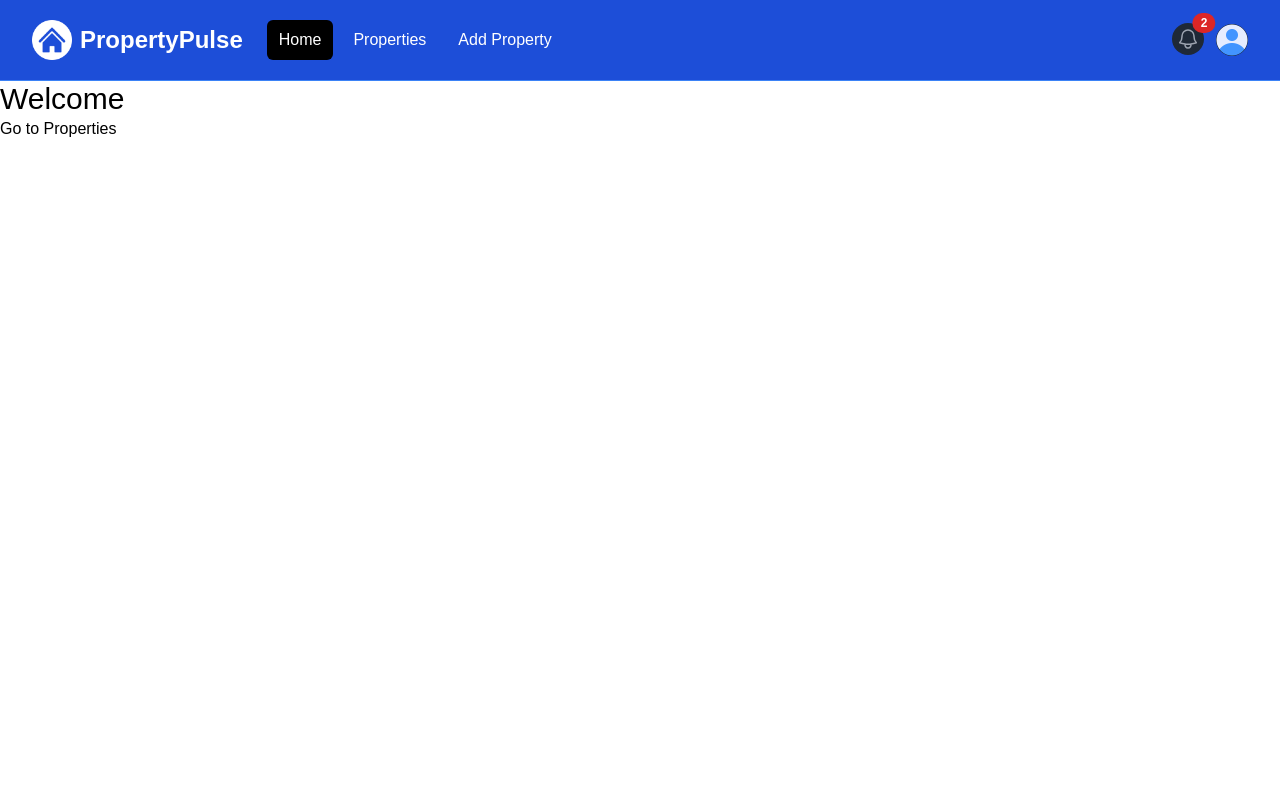
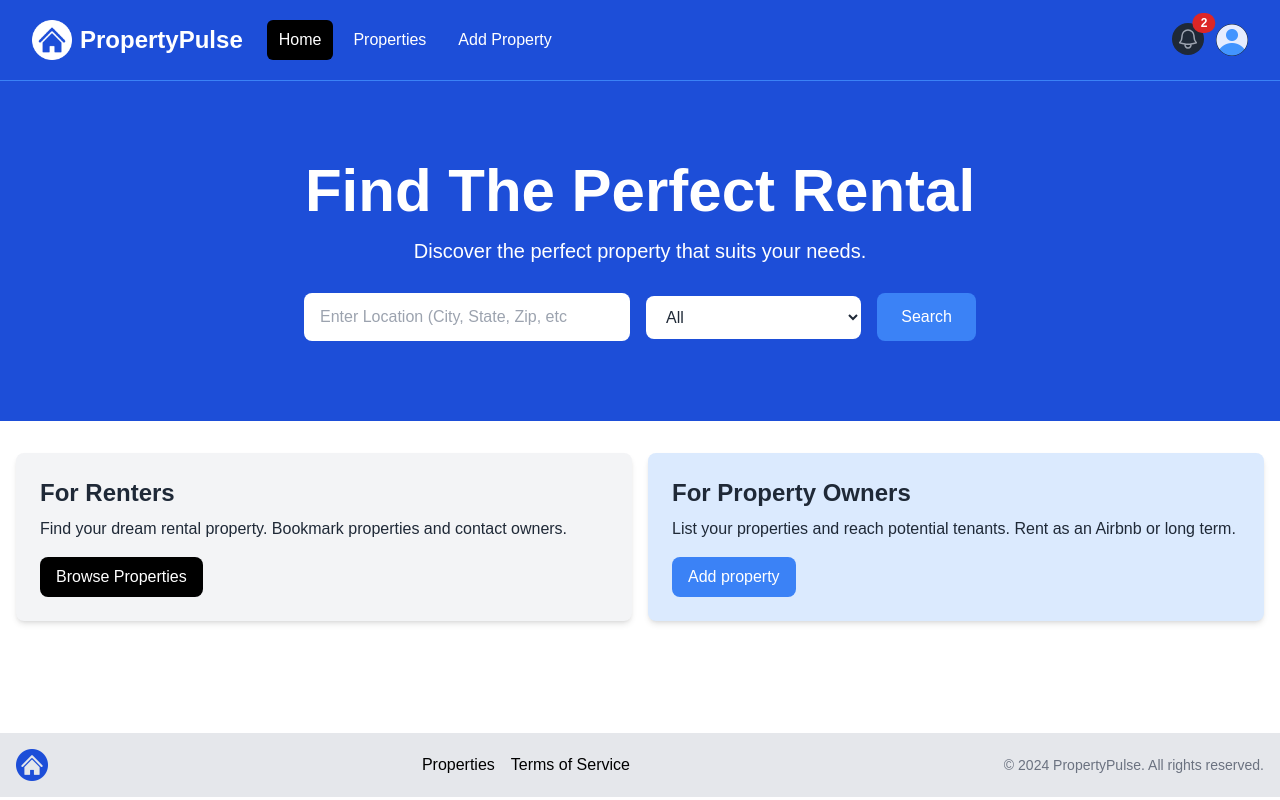
Before and after one commit to alexangria1992/property-pulse-nextjs, a Next.js app: page / in a window 1280 px wide. Built offline with nearby package versions, Linux system fonts and the light colour scheme.

Commit message:
Homepage Components & Footer

```diff
--- a/app/layout.jsx
+++ b/app/layout.jsx
@@ -1,12 +1,14 @@
 import React from 'react';
 import '@/assets/styles/globals.css';
 import Navbar from '@/components/Navbar';
+import Footer from '@/components/Footer';
 const MainLayout = ({ children }) => {
   return (
     <html>
       <body>
         <Navbar />
         <main>{children}</main>
+        <Footer />
       </body>
     </html>
   );
--- a/app/page.jsx
+++ b/app/page.jsx
@@ -1,12 +1,15 @@
+import Hero from '@/components/Hero';
+import InfoBox from '@/components/InfoBox';
+import InfoBoxes from '@/components/InfoBoxes';
 import Link from 'next/link';
 import React from 'react';
 
 const HomePage = () => {
   return (
-    <div>
-      <h1 className='text-3xl'>Welcome</h1>
-      <Link href='/properties'>Go to Properties</Link>
-    </div>
+    <>
+      <Hero />
+      <InfoBoxes />
+    </>
   );
 };
 
--- /dev/null
+++ b/components/Footer.jsx
@@ -0,0 +1,33 @@
+import Image from 'next/image';
+import Link from 'next/link';
+import React from 'react';
+import logo from '@/assets/images/logo.png';
+const Footer = () => {
+  const currentYear = new Date().getFullYear();
+  return (
+    <footer className='bg-gray-200 py-4 mt-24'>
+      <div className='container mx-auto flex flex-col md:flex-row items-center justify-between px-4'>
+        <div className='mb-4 md:mb-0'>
+          <Image src={logo} alt='Logo' className='h-8 w-auto' />
+        </div>
+        <div className='flex flex-wrap justify-center md:justify-start mb-4 md:mb-0'>
+          <ul className='flex space-x-4'>
+            <li>
+              <Link href='/properties'>Properties</Link>
+            </li>
+            <li>
+              <Link href='/'>Terms of Service</Link>
+            </li>
+          </ul>
+        </div>
+        <div>
+          <p className='text-sm text-gray-500 mt-2 md:mt-0'>
+            &copy; {currentYear} PropertyPulse. All rights reserved.
+          </p>
+        </div>
+      </div>
+    </footer>
+  );
+};
+
+export default Footer;
--- /dev/null
+++ b/components/Hero.jsx
@@ -0,0 +1,60 @@
+import React from 'react';
+
+const Hero = () => {
+  return (
+    // <!-- Hero -->
+    <section className='bg-blue-700 py-20 mb-4'>
+      <div className='max-w-7xl mx-auto px-4 sm:px-6 lg:px-8 flex flex-col items-center'>
+        <div className='text-center'>
+          <h1 className='text-4xl font-extrabold text-white sm:text-5xl md:text-6xl'>
+            Find The Perfect Rental
+          </h1>
+          <p className='my-4 text-xl text-white'>
+            Discover the perfect property that suits your needs.
+          </p>
+        </div>
+        {/* <!-- htmlForm Component --> */}
+        <form className='mt-3 mx-auto max-w-2xl w-full flex flex-col md:flex-row items-center'>
+          <div className='w-full md:w-3/5 md:pr-2 mb-4 md:mb-0'>
+            <label htmlFor='location' className='sr-only'>
+              Location
+            </label>
+            <input
+              type='text'
+              id='location'
+              placeholder='Enter Location (City, State, Zip, etc'
+              className='w-full px-4 py-3 rounded-lg bg-white text-gray-800 focus:outline-none focus:ring focus:ring-blue-500'
+            />
+          </div>
+          <div className='w-full md:w-2/5 md:pl-2'>
+            <label htmlFor='property-type' className='sr-only'>
+              Property Type
+            </label>
+            <select
+              id='property-type'
+              className='w-full px-4 py-3 rounded-lg bg-white text-gray-800 focus:outline-none focus:ring focus:ring-blue-500'
+            >
+              <option value='All'>All</option>
+              <option value='Apartment'>Apartment</option>
+              <option value='Studio'>Studio</option>
+              <option value='Condo'>Condo</option>
+              <option value='House'>House</option>
+              <option value='Cabin Or Cottage'>Cabin or Cottage</option>
+              <option value='Loft'>Loft</option>
+              <option value='Room'>Room</option>
+              <option value='Other'>Other</option>
+            </select>
+          </div>
+          <button
+            type='submit'
+            className='md:ml-4 mt-4 md:mt-0 w-full md:w-auto px-6 py-3 rounded-lg bg-blue-500 text-white hover:bg-blue-600 focus:outline-none focus:ring focus:ring-blue-500'
+          >
+            Search
+          </button>
+        </form>
+      </div>
+    </section>
+  );
+};
+
+export default Hero;
--- /dev/null
+++ b/components/InfoBox.jsx
@@ -0,0 +1,24 @@
+import React from 'react';
+
+const InfoBox = ({
+  heading,
+  children,
+  backgroundColor = 'bg-gray-100',
+  textColor = 'text-gray-800',
+  buttonInfo,
+}) => {
+  return (
+    <div className={`${backgroundColor} p-6 rounded-lg shadow-md`}>
+      <h2 className={`${textColor} text-2xl font-bold`}>{heading}</h2>
+      <p className={`${textColor} mt-2 mb-4`}>{children}</p>
+      <a
+        href={buttonInfo.link}
+        className={`${buttonInfo.backgroundColor} inline-block bg-black text-white rounded-lg px-4 py-2 hover:bg-gray-700`}
+      >
+        {buttonInfo.text}
+      </a>
+    </div>
+  );
+};
+
+export default InfoBox;
--- /dev/null
+++ b/components/InfoBoxes.jsx
@@ -0,0 +1,40 @@
+import React from 'react';
+import InfoBox from './InfoBox';
+
+const InfoBoxes = () => {
+  return (
+    <section>
+      <div className='container-xl lg:container m-auto'>
+        <div className='grid grid-cols-1 md:grid-cols-2 gap-4 p-4 rounded-lg'>
+          <InfoBox
+            heading='For Renters'
+            buttonInfo={{
+              text: 'Browse Properties',
+              link: '/properties',
+              backgroundColor: 'bg-black',
+            }}
+          >
+            {' '}
+            Find your dream rental property. Bookmark properties and contact
+            owners.
+          </InfoBox>
+          <InfoBox
+            heading='For Property Owners'
+            backgroundColor='bg-blue-100'
+            buttonInfo={{
+              text: 'Add property',
+              link: '/properties/add',
+              backgroundColor: 'bg-blue-500',
+            }}
+          >
+            {' '}
+            List your properties and reach potential tenants. Rent as an Airbnb
+            or long term.
+          </InfoBox>
+        </div>
+      </div>
+    </section>
+  );
+};
+
+export default InfoBoxes;
```
